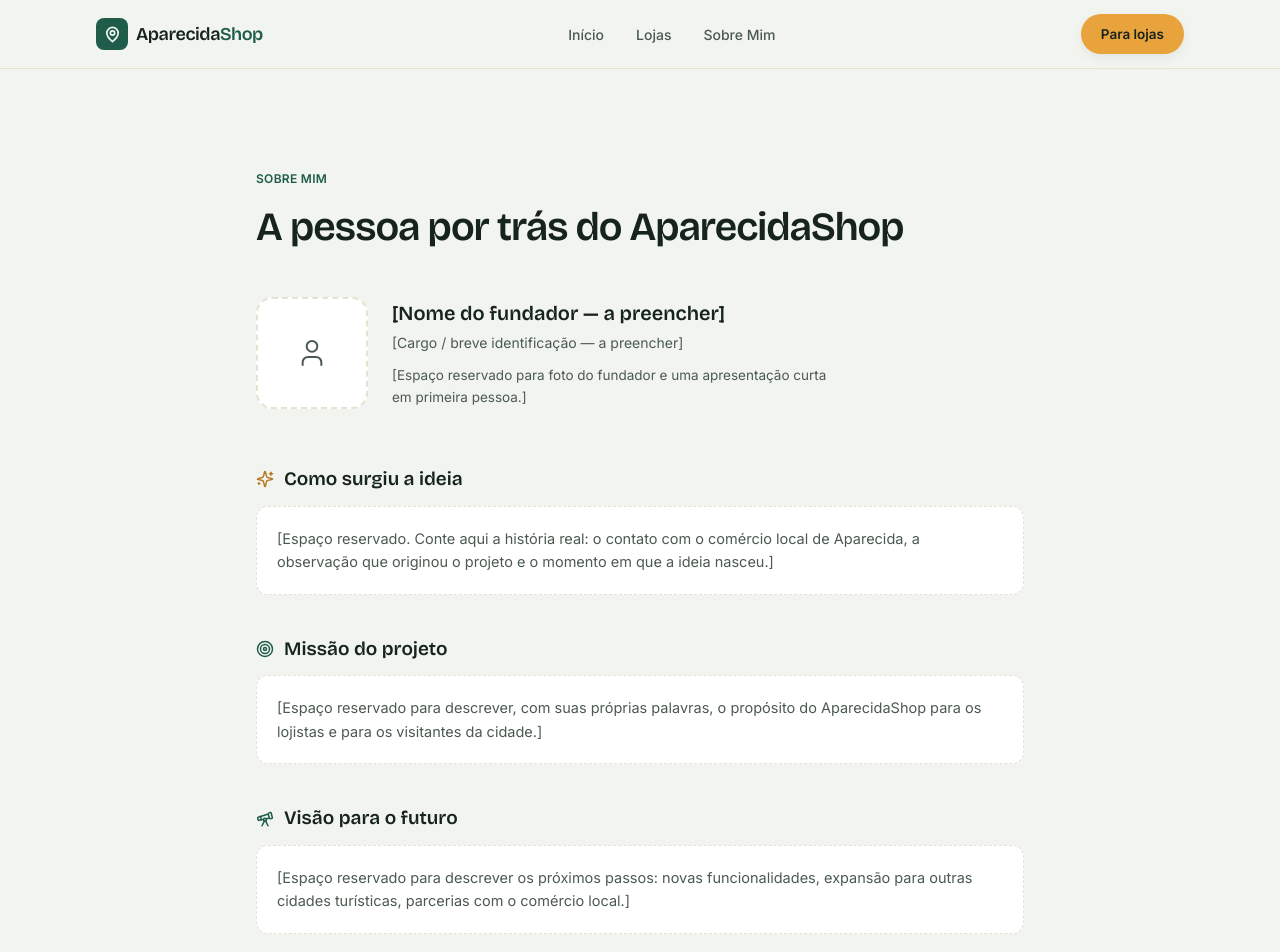
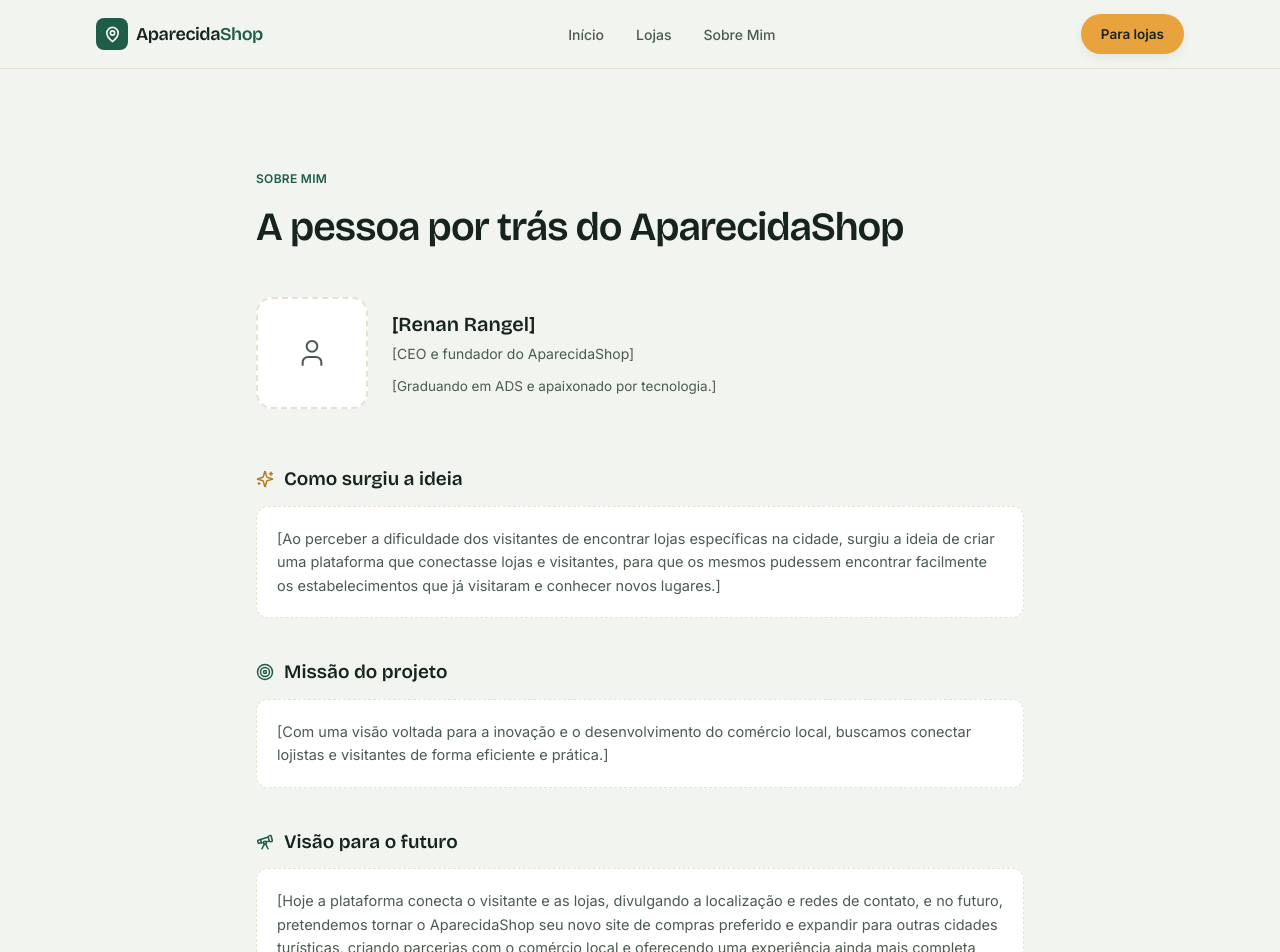
Before and after one commit to RenanRangel/AparecidaShop, a Next.js app: page /sobre in a window 1280 px wide. Shown: the top 952 px of the page. Built offline with nearby package versions, Linux system fonts and the light colour scheme.

Commit message:
Sobre Mim atualizado

```diff
--- a/app/sobre/page.tsx
+++ b/app/sobre/page.tsx
@@ -19,14 +19,13 @@ export default function SobrePage() {
             </div>
             <div>
               <p className="font-display text-[20px] font-semibold text-ink">
-                [Nome do fundador — a preencher]
+                [Renan Rangel]
               </p>
               <p className="mt-1 text-[14px] text-ink-soft">
-                [Cargo / breve identificação — a preencher]
+                [CEO e fundador do AparecidaShop]
               </p>
               <p className="mt-3 max-w-md text-[13.5px] leading-relaxed text-ink-soft">
-                [Espaço reservado para foto do fundador e uma apresentação curta em primeira
-                pessoa.]
+                [Graduando em ADS e apaixonado por tecnologia.]
               </p>
             </div>
           </div>
@@ -40,9 +39,7 @@ export default function SobrePage() {
                 </h2>
               </div>
               <p className="mt-3 rounded-xl border border-dashed border-sand bg-white p-5 text-[14.5px] leading-relaxed text-ink-soft">
-                [Espaço reservado. Conte aqui a história real: o contato com o comércio local de
-                Aparecida, a observação que originou o projeto e o momento em que a ideia
-                nasceu.]
+                [Ao perceber a dificuldade dos visitantes de encontrar lojas específicas na cidade, surgiu a ideia de criar uma plataforma que conectasse lojas e visitantes, para que os mesmos pudessem encontrar facilmente os estabelecimentos que já visitaram e conhecer novos lugares.]
               </p>
             </div>
 
@@ -54,8 +51,7 @@ export default function SobrePage() {
                 </h2>
               </div>
               <p className="mt-3 rounded-xl border border-dashed border-sand bg-white p-5 text-[14.5px] leading-relaxed text-ink-soft">
-                [Espaço reservado para descrever, com suas próprias palavras, o propósito do
-                AparecidaShop para os lojistas e para os visitantes da cidade.]
+                [Com uma visão voltada para a inovação e o desenvolvimento do comércio local, buscamos conectar lojistas e visitantes de forma eficiente e prática.]
               </p>
             </div>
 
@@ -67,8 +63,7 @@ export default function SobrePage() {
                 </h2>
               </div>
               <p className="mt-3 rounded-xl border border-dashed border-sand bg-white p-5 text-[14.5px] leading-relaxed text-ink-soft">
-                [Espaço reservado para descrever os próximos passos: novas funcionalidades,
-                expansão para outras cidades turísticas, parcerias com o comércio local.]
+                [Hoje a plataforma conecta o visitante e as lojas, divulgando a localização e redes de contato, e no futuro, pretendemos tornar o AparecidaShop seu novo site de compras preferido e expandir para outras cidades turísticas, criando parcerias com o comércio local e oferecendo uma experiência ainda mais completa para os visitantes.]
               </p>
             </div>
           </div>
```
